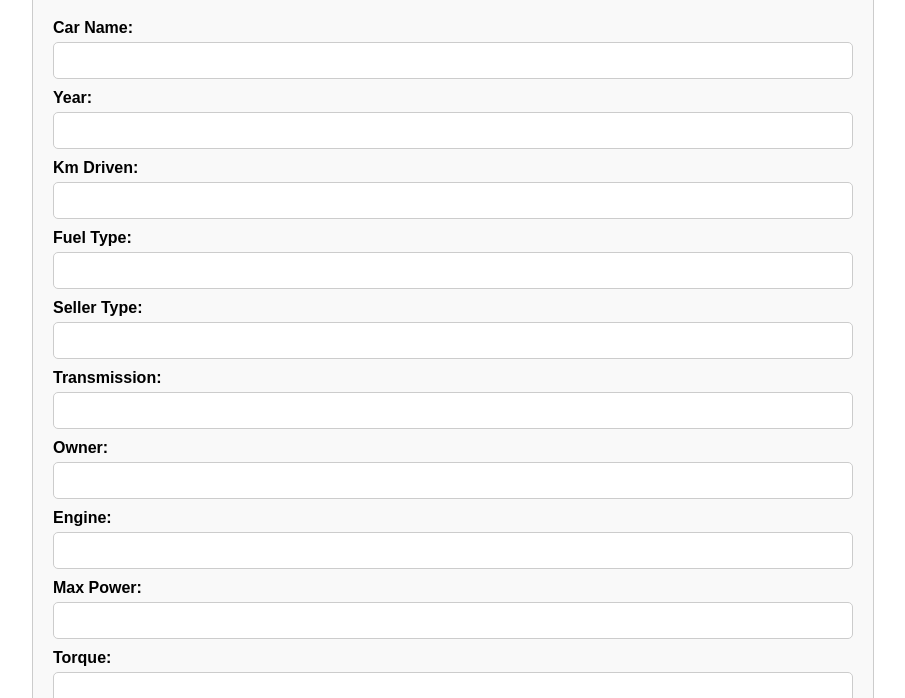
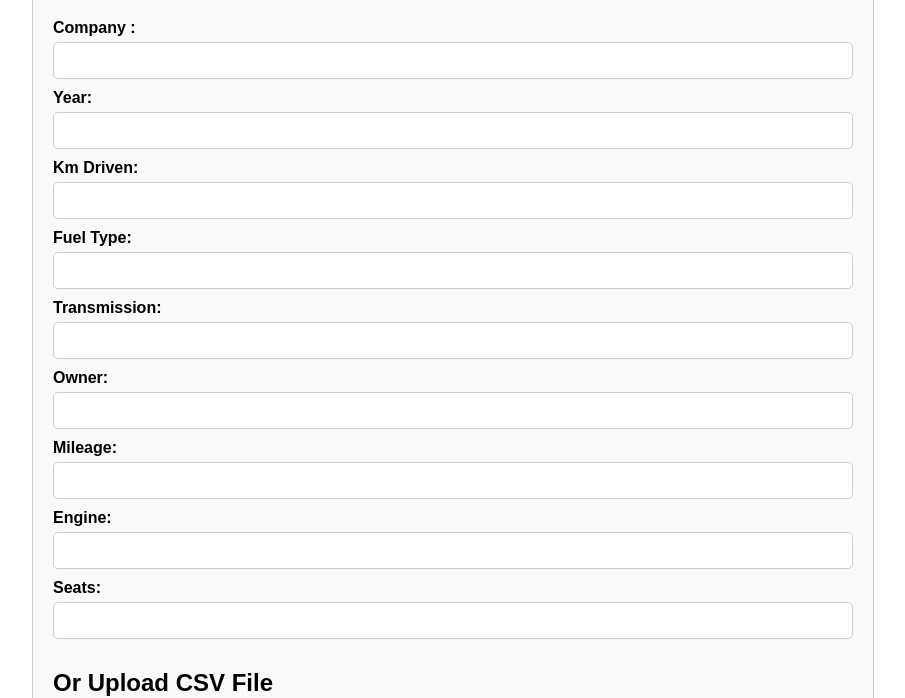
Before and after one commit to anandhukrishna1998/car_price_prediction, a plain HTML site: page Index.html in a window 1280 px wide. Shown: the part 102-800 px from the top of the page, without its empty margins (187-1092 px from the left). Drawn offline with Linux system fonts and the light colour scheme; a script that the page names is missing.

Commit message:
Updated Stream

```diff
--- a/Index.html
+++ b/Index.html
@@ -10,7 +10,7 @@
   <div class="container">
     <h1>Car Resale Value Prediction</h1>
     <form id="predictionForm">
-      <label for="make">Car Name:</label>
+      <label for="make">Company :</label>
       <input type="text" id="make" name="make" required>
 
       <label for="model">Year:</label>
@@ -22,23 +22,17 @@
       <label for="fuelType">Fuel Type:</label>
       <input type="text" id="fuelType" name="fuelType" required>
 
-      <label for="sellerType">Seller Type:</label>
-      <input type="text" id="sellerType" name="sellerType" required>
-
       <label for="transmission">Transmission:</label>
       <input type="text" id="transmission" name="transmission" required>
 
       <label for="owner">Owner:</label>
       <input type="text" id="owner" name="owner" required>
 
-      <label for="engine">Engine:</label>
+      <label for="engine">Mileage:</label>
       <input type="number" id="engine" name="engine" min="0" required>
 
-      <label for="maxPower">Max Power:</label>
+      <label for="maxPower">Engine:</label>
       <input type="number" id="maxPower" name="maxPower" min="0" required>
-
-      <label for="torque">Torque:</label>
-      <input type="number" id="torque" name="torque" min="0" required>
 
       <label for="seats">Seats:</label>
       <input type="number" id="seats" name="seats" min="1" required>
@@ -50,6 +44,8 @@
     </form>
     <div id="predictionResult"></div>
   </div>
+  <div id="predictionResult"></div>
+</div>
 
   <script src="scripts.js"></script>
 </body>
```
